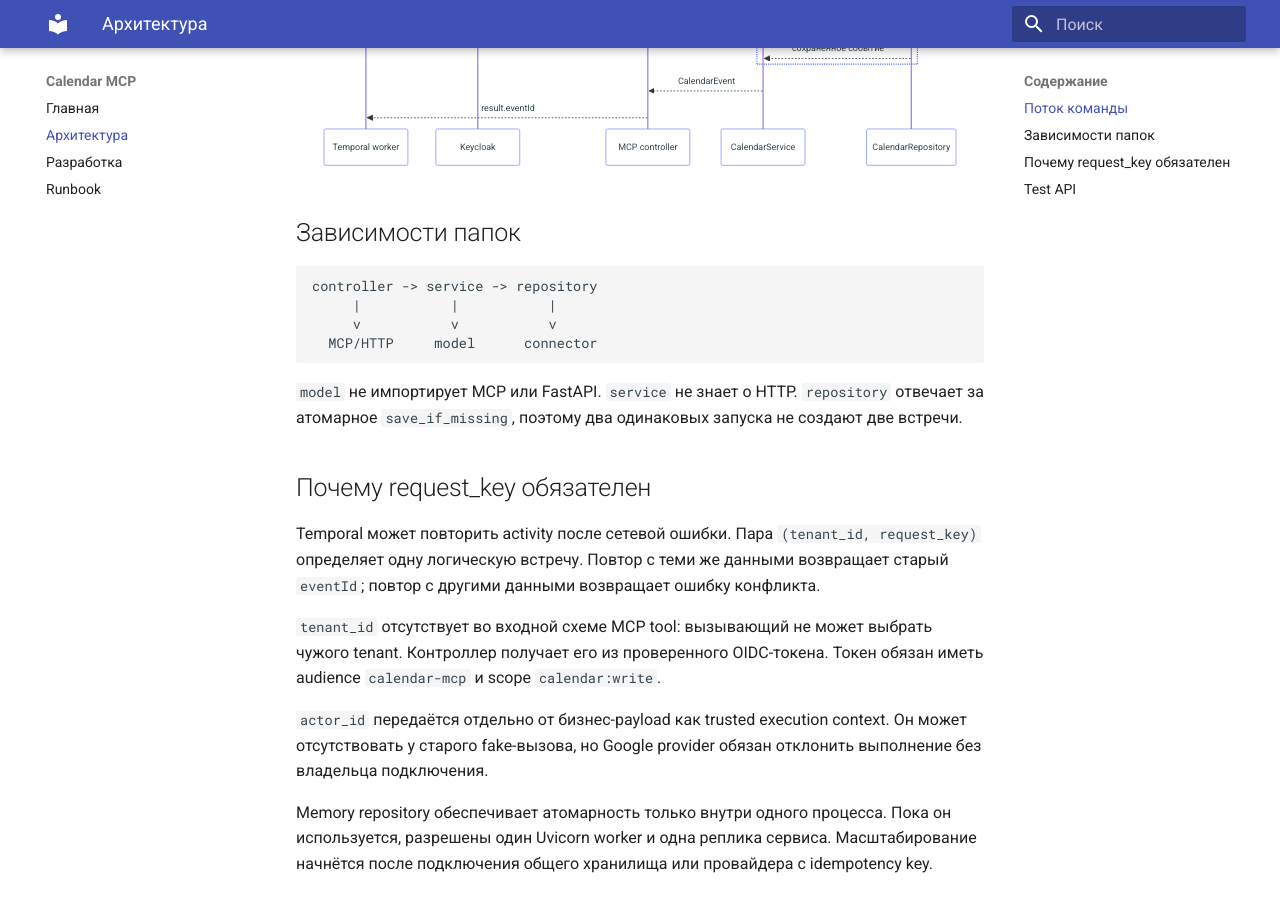
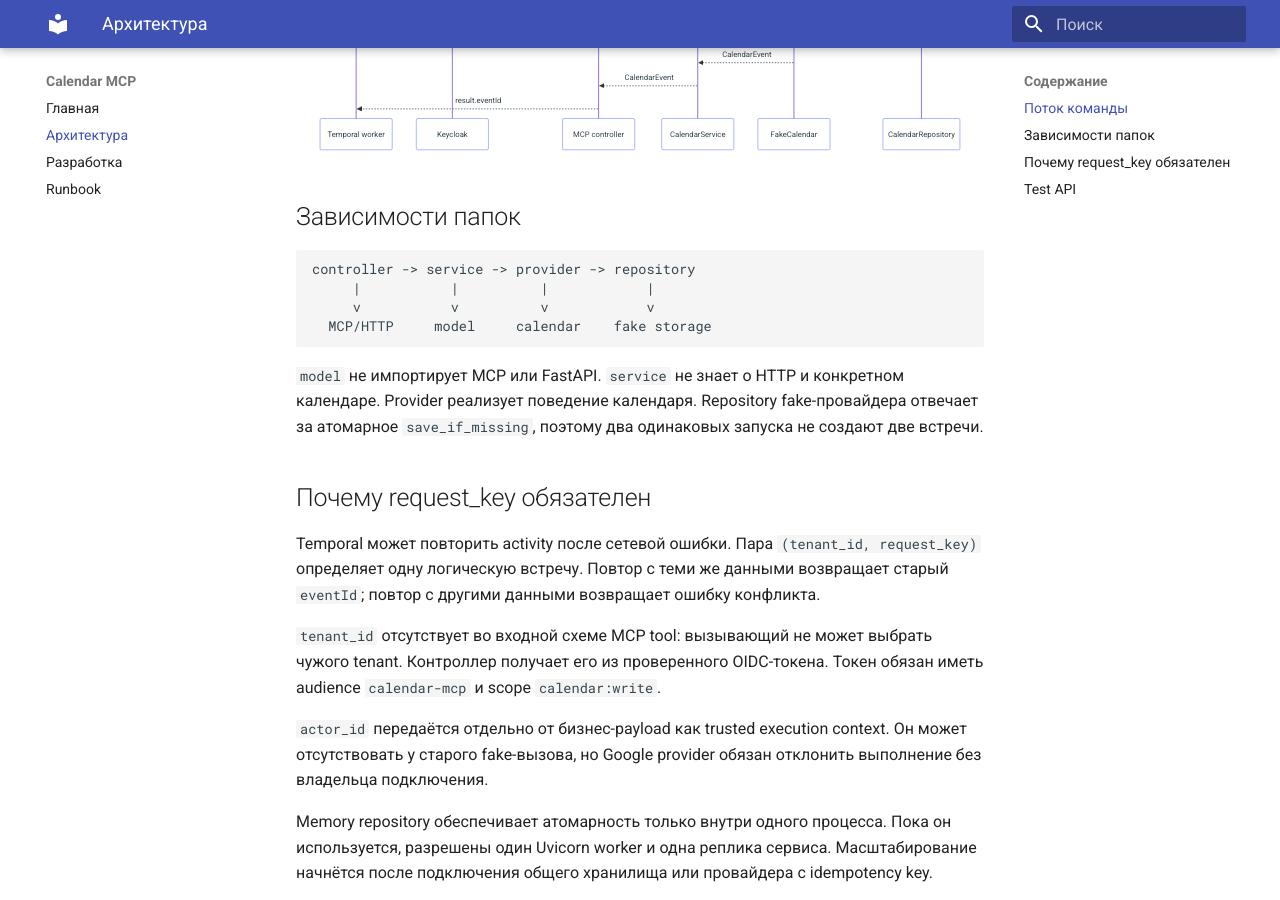
Before and after one commit to portable-agent/calendar-mcp, an MkDocs documentation site: the page built from docs/architecture.md, in a window 1280 px wide and 900 px high, scrolled down 507 px. Built offline with MkDocs 1.6.1 and Material for MkDocs 9.7.7, drawn with Linux system fonts in a browser that asks for light colours.

Commit message:
refactor: extract calendar provider (#12)

````diff
--- a/docs/architecture.md
+++ b/docs/architecture.md
@@ -8,6 +8,7 @@ sequenceDiagram
     participant OIDC as Keycloak
     participant MCP as MCP controller
     participant Service as CalendarService
+    participant Provider as FakeCalendar
     participant Repo as CalendarRepository
 
     Worker->>MCP: tools/call create_event + Bearer token
@@ -15,13 +16,15 @@ sequenceDiagram
     OIDC-->>MCP: Публичный ключ
     Note over MCP: tenant_id берётся только из token claim
     MCP->>Service: create(NewEvent)
-    Service->>Repo: find(tenant_id, request_key)
+    Service->>Provider: create(NewEvent)
+    Provider->>Repo: find(tenant_id, request_key)
     alt Событие уже есть
-        Repo-->>Service: старое событие
+        Repo-->>Provider: старое событие
     else Новая команда
-        Service->>Repo: save_if_missing(event)
-        Repo-->>Service: сохранённое событие
+        Provider->>Repo: save_if_missing(event)
+        Repo-->>Provider: сохранённое событие
     end
+    Provider-->>Service: CalendarEvent
     Service-->>MCP: CalendarEvent
     MCP-->>Worker: result.eventId
 ```
@@ -29,14 +32,15 @@ sequenceDiagram
 ## Зависимости папок
 
 ```text
-controller -> service -> repository
-     |           |           |
-     v           v           v
-  MCP/HTTP     model      connector
+controller -> service -> provider -> repository
+     |           |          |            |
+     v           v          v            v
+  MCP/HTTP     model     calendar    fake storage
 ```
 
-`model` не импортирует MCP или FastAPI. `service` не знает о HTTP. `repository` отвечает за атомарное
-`save_if_missing`, поэтому два одинаковых запуска не создают две встречи.
+`model` не импортирует MCP или FastAPI. `service` не знает о HTTP и конкретном календаре. Provider
+реализует поведение календаря. Repository fake-провайдера отвечает за атомарное `save_if_missing`,
+поэтому два одинаковых запуска не создают две встречи.
 
 ## Почему request_key обязателен
 
````
Also changed, not shown: AGENTS.md (+4 -3 lines), README.md (+4 -3 lines), SERVICE.md (added, +41 -0 lines), 10 other files.
